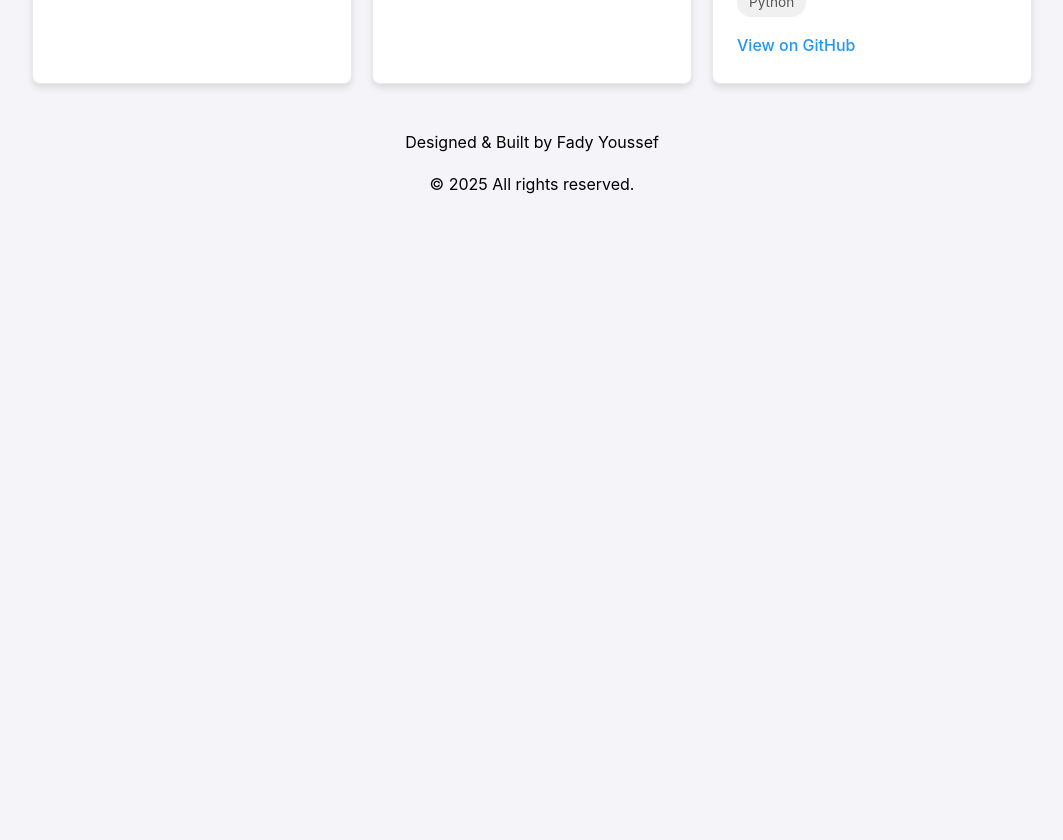
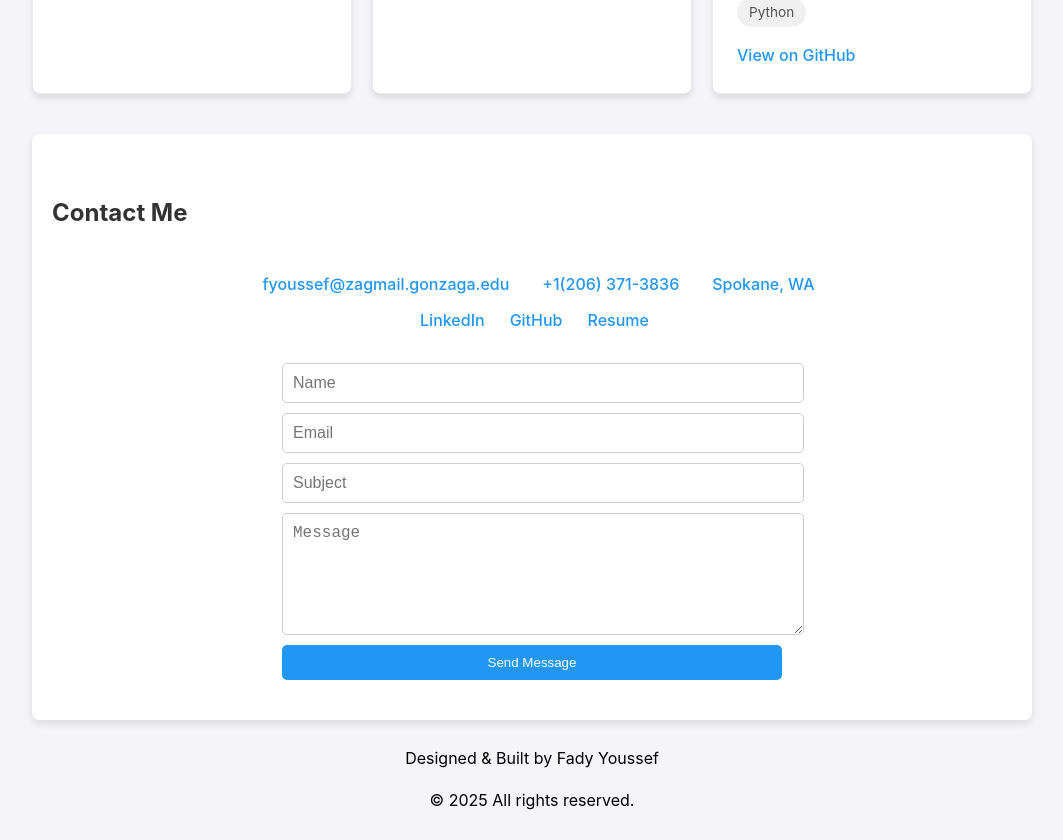
Before and after one commit to JustFady/FY-Portfolio, a React (Vite) app: page / in a window 1280 px wide. Shown: the part 1440-2280 px from the top of the page, without its empty margins (108-1171 px from the left). Before the commit the page ends 1663 px from the top, so only its background shows below. Built offline with nearby package versions, Linux system fonts and the light colour scheme.

Commit message:
added updated contact section, with functionality, need better flow

```diff
--- a/src/App.css
+++ b/src/App.css
@@ -230,3 +230,77 @@ body {
     grid-template-columns: 1fr;
   }
 }
+
+/* Contact Me Section */
+.contact-me-section {
+  background-color: #fff;
+  padding: 40px 20px;
+  border-radius: 8px;
+  box-shadow: 0 4px 8px rgba(0, 0, 0, 0.1);
+  margin-top: 20px;
+}
+
+.contact-details {
+  display: flex;
+  flex-direction: column;
+  align-items: center;
+  margin-bottom: 20px;
+}
+
+.contact-info, .social-links {
+  display: flex;
+  gap: 20px;
+  flex-wrap: wrap;
+  justify-content: center;
+  margin-bottom: 10px;
+}
+
+.contact-item, .social-item {
+  color: #2196f3;
+  text-decoration: none;
+  font-weight: 500;
+  transition: color 0.3s ease;
+}
+
+.contact-item:hover, .social-item:hover {
+  color: #1976d2;
+}
+
+.contact-item i, .social-item i {
+  margin-right: 5px;
+}
+
+.contact-form {
+  display: flex;
+  flex-direction: column;
+  gap: 10px;
+  max-width: 500px;
+  margin: 0 auto;
+}
+
+.contact-form input, .contact-form textarea {
+  width: 100%;
+  padding: 10px;
+  border: 1px solid #ccc;
+  border-radius: 5px;
+  font-size: 1rem;
+}
+
+.contact-form textarea {
+  resize: vertical;
+  height: 100px;
+}
+
+.send-button {
+  background-color: #2196f3;
+  color: #fff;
+  padding: 10px;
+  border: none;
+  border-radius: 5px;
+  cursor: pointer;
+  transition: background-color 0.3s ease;
+}
+
+.send-button:hover {
+  background-color: #1976d2;
+}
--- a/src/App.jsx
+++ b/src/App.jsx
@@ -126,6 +126,42 @@ function App() {
         </div>
       </section>
 
+      {/* Contact Me Section */}
+      <section id="contact" className="section contact-me-section">
+        <h2>Contact Me</h2>
+        <div className="contact-details">
+          <div className="contact-info">
+            <a href="mailto:fyoussef@zagmail.gonzaga.edu" className="contact-item">
+              <i className="fas fa-envelope"></i> fyoussef@zagmail.gonzaga.edu
+            </a>
+            <a href="tel:+12063713836" className="contact-item">
+              <i className="fas fa-phone"></i> +1(206) 371-3836
+            </a>
+            <span className="contact-item">
+              <i className="fas fa-map-marker-alt"></i> Spokane, WA
+            </span>
+          </div>
+          <div className="social-links">
+            <a href="https://www.linkedin.com/in/justfadyy/" target="_blank" rel="noopener noreferrer" className="social-item">
+              <i className="fab fa-linkedin"></i> LinkedIn
+            </a>
+            <a href="https://github.com/JustFady" target="_blank" rel="noopener noreferrer" className="social-item">
+              <i className="fab fa-github"></i> GitHub
+            </a>
+            <a href="/Youssef_Fady_Developer_Intern-4.pdf" target="_blank" rel="noopener noreferrer" className="social-item">
+              <i className="fas fa-file"></i> Resume
+            </a>
+          </div>
+        </div>
+        <form className="contact-form">
+          <input type="text" name="name" placeholder="Name" required />
+          <input type="email" name="email" placeholder="Email" required />
+          <input type="text" name="subject" placeholder="Subject" required />
+          <textarea name="message" placeholder="Message" required></textarea>
+          <button type="submit" className="send-button">Send Message</button>
+        </form>
+      </section>
+
       <footer className="footer">
         <p>Designed & Built by Fady Youssef</p>
         <p>© 2025 All rights reserved.</p>
```
Also changed, not shown: 2 other files (tests, documents, lock files or other folders).
